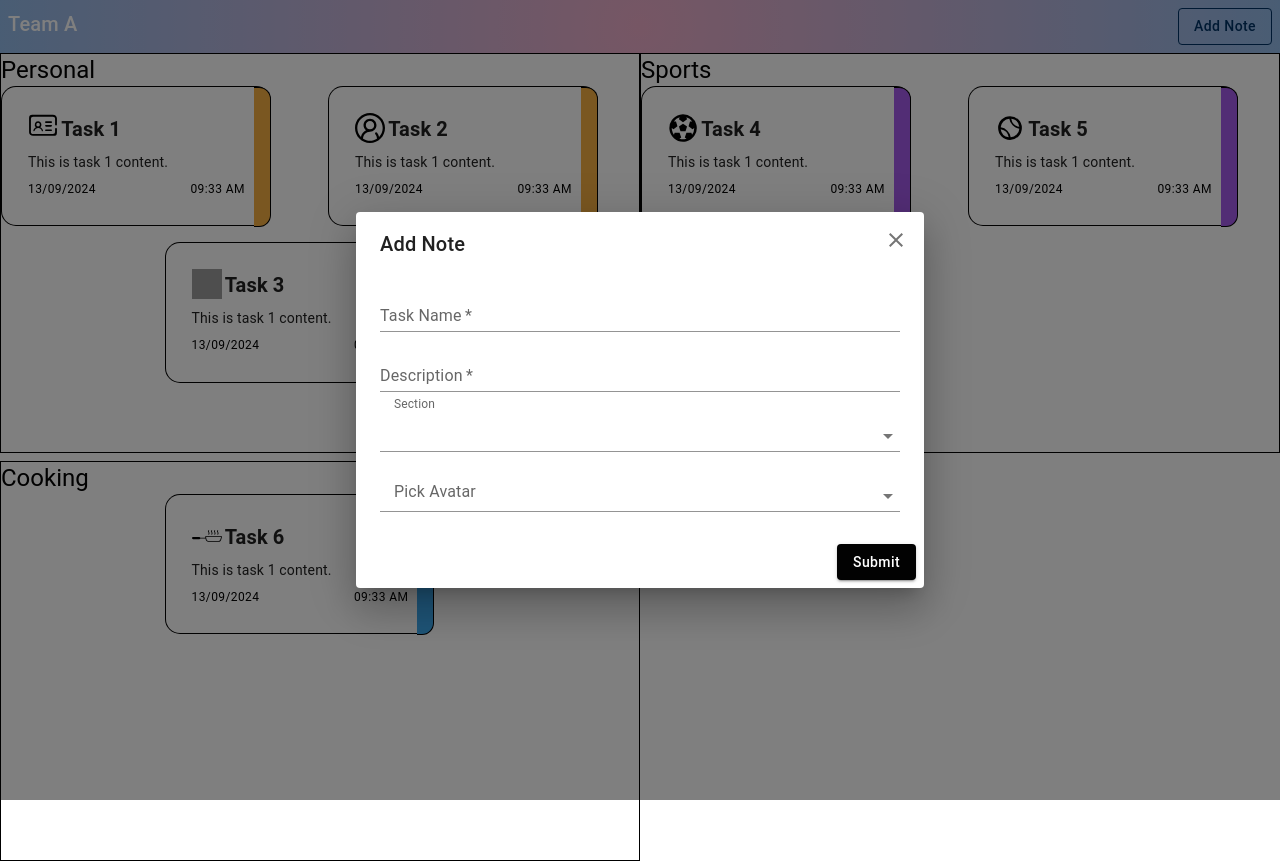
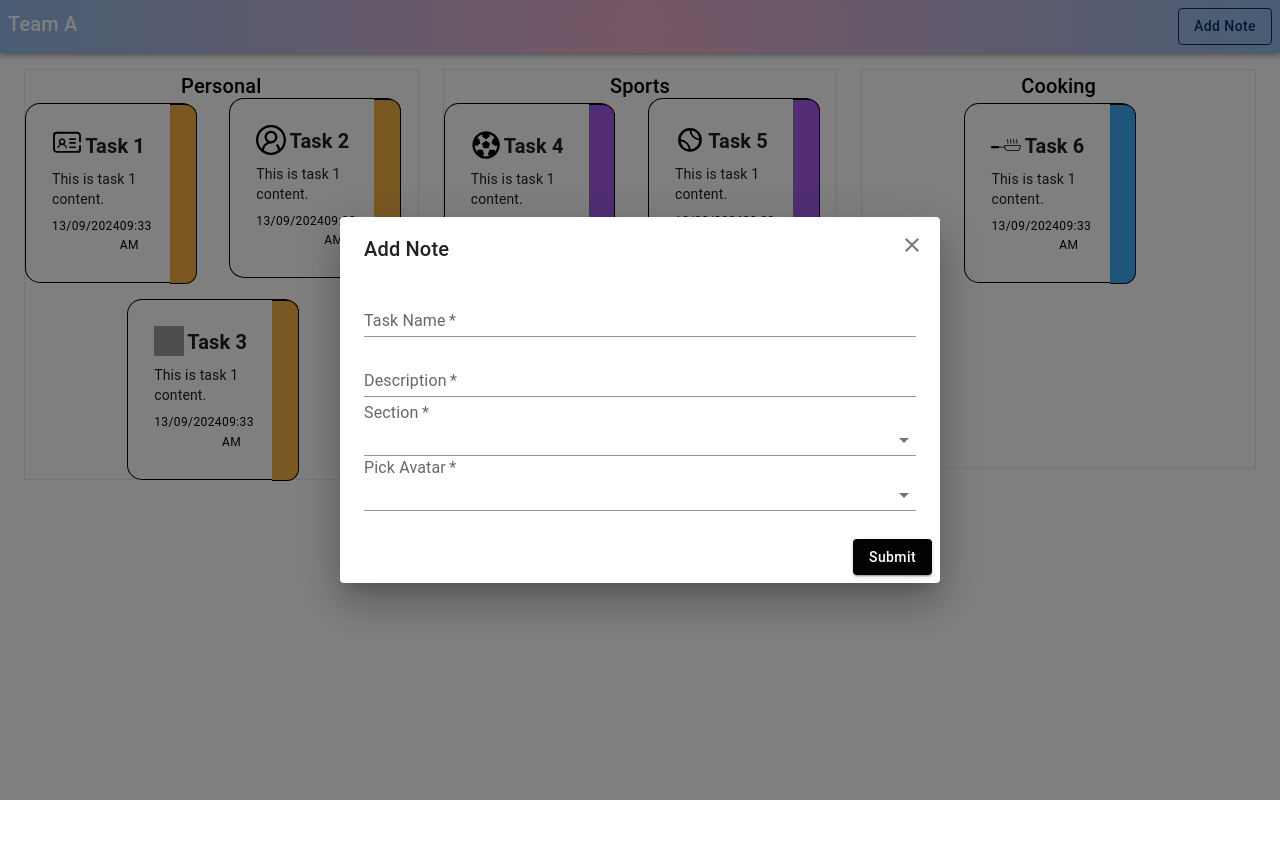
Before and after one commit to ajaykiran-reddy-by/sticky-notes, a React (Vite) app: page / in a window 1280 px wide. Both pictures are taken after a click on the button "Add Note". After the commit the page ends 800 px from the top, so only its background shows below. Built offline with nearby package versions, Linux system fonts and the light colour scheme; grey boxes are pictures that could not be loaded.

Commit message:
framer motion effects

```diff
--- a/src/App.tsx
+++ b/src/App.tsx
@@ -1,5 +1,5 @@
 import React, { useState } from "react";
-import { AppBar, Button, Grid2, Typography } from "@mui/material";
+import { AppBar, Box, Button, Grid2, Typography } from "@mui/material";
 import TodoCard from "./components/ConfigureTodo";
 import WorkspaceArea from "./components/WorkspaceArea";
 
@@ -54,9 +54,9 @@ function App() {
           </Grid2>
         </Grid2>
       </AppBar>
-      <Grid2 container width={"100%"} bgcolor={"#FFFFFF"} height={"100vh"}>
+      <Box mt={2} pl={3} pr={3}>
         <WorkspaceArea openDialog={openDialog} />
-      </Grid2>
+      </Box>
       <TodoCard open={openDialog} onClose={handleCloseDialog} />
     </React.Fragment>
   );
--- a/src/components/ColumnContainer.tsx
+++ b/src/components/ColumnContainer.tsx
@@ -2,6 +2,7 @@ import { Grid2, Typography } from "@mui/material";
 import TaskCard from "./TaskCard";
 import { useRef } from "react";
 import { Section } from "../types/type";
+import { motion } from "framer-motion";
 
 const ColumnContainer = (props: Section) => {
   const {
@@ -14,28 +15,44 @@ const ColumnContainer = (props: Section) => {
     sectionId,
     sectionName,
   } = props;
-  console.log(sectionColor, "[section color]");
+
   const containerRef = useRef<HTMLDivElement | null>(null);
 
   return (
-    <Grid2 size={6}>
+    <motion.div
+      whileInView={{ opacity: 1, y: 0 }}
+      initial={{ opacity: 0, y: -100 }}
+      transition={{ duration: 1, delay: 0.5 }}
+    >
+      <Grid2 size={12}>
         <Grid2
           container
           ref={containerRef}
           direction={"column"}
           width={"100%"}
           minHeight={"50vh"}
-        border={"1px solid black"}
+          border={"1px dotted lightgrey"}
           onDragOver={(e) => handleDragOver(e)}
           onDrop={(e: any) => handleDrop(e, sectionId)}
         >
           <Grid2>
-          <Typography variant="h5" align="left" color="primary">
+            <Typography variant="h6" align="center" color="primary">
               {sectionName}
             </Typography>
           </Grid2>
           <Grid2 container justifyContent={"center"} spacing={2}>
-          {cards.map((card) => (
+            {cards.map((card, index) => (
+              <Grid2 size={{ xs: 12, md: 6 }}>
+                <motion.div
+                  animate={{ y: [-10, 10] }}
+                  transition={{
+                    duration: (index % 2) + 1,
+                    ease: "easeOut",
+                    repeat: Infinity,
+                    repeatType: "reverse",
+                    x: { type: "spring", bounce: 20 },
+                  }}
+                >
                   <TaskCard
                     // containerRef={containerRef}
                     handleDragStart={handleDragStart}
@@ -44,10 +61,13 @@ const ColumnContainer = (props: Section) => {
                     color={sectionColor}
                     {...card}
                   />
+                </motion.div>
+              </Grid2>
             ))}
           </Grid2>
         </Grid2>
       </Grid2>
+    </motion.div>
   );
 };
 
--- a/src/components/ConfigureTodo.tsx
+++ b/src/components/ConfigureTodo.tsx
@@ -86,22 +86,20 @@ export default function TodoCard({ open, onClose }: TodoCardProps) {
     );
     targetSection?.cards.push(formValues);
     tempData[targetIndex] = targetSection;
-    console.log(tempData, "[final temp data]");
     localStorage.setItem("columnsData", JSON.stringify(tempData));
     onClose(); // Close the dialog
     setFormValues(initState);
   };
 
-  console.log("formvalues: ", formValues);
   return (
-    <div>
     <Dialog
       open={open}
       TransitionComponent={Transition}
       keepMounted
       onClose={onClose}
       aria-describedby="alert-dialog-slide-description"
-        maxWidth="md"
+      maxWidth="sm"
+      fullWidth
     >
       <DialogTitle>
         Add Note
@@ -127,6 +125,7 @@ export default function TodoCard({ open, onClose }: TodoCardProps) {
             type="text"
             fullWidth
             variant="standard"
+            placeholder="Enter task name"
           />
           <TextField
             onChange={handleChange}
@@ -139,16 +138,17 @@ export default function TodoCard({ open, onClose }: TodoCardProps) {
             type="text"
             fullWidth
             variant="standard"
+            placeholder="Enter task description"
           />
-            <FormControl fullWidth margin="dense">
-              <InputLabel id="section-label">Section</InputLabel>
+          <>
+            <InputLabel required>Section</InputLabel>
             <Select
               labelId="section-label"
               id="section"
               name="section"
               value={formValues.section}
               variant="standard"
-                required
+              fullWidth
             >
               {sections.map((section) => {
                 return (
@@ -156,15 +156,18 @@ export default function TodoCard({ open, onClose }: TodoCardProps) {
                     key={section.name}
                     value={section.sectionId}
                     onClick={() => handleSectionSelection(section)}
+                    // style={{ color: section.color, fontWeight: "bold" }}
                   >
                     {section.name}
                   </MenuItem>
                 );
               })}
             </Select>
-            </FormControl>
-            <FormControl fullWidth margin="dense">
-              <InputLabel id="Avatar-label">Pick Avatar</InputLabel>
+          </>
+          <>
+            <InputLabel required id="Avatar-label">
+              Pick Avatar
+            </InputLabel>
             <Select
               labelId="Avatar-label"
               id="pick-avatar"
@@ -187,7 +190,7 @@ export default function TodoCard({ open, onClose }: TodoCardProps) {
                 </MenuItem>
               ))}
             </Select>
-            </FormControl>
+          </>
         </>
       </DialogContent>
       <DialogActions>
@@ -196,6 +199,5 @@ export default function TodoCard({ open, onClose }: TodoCardProps) {
         </Button>
       </DialogActions>
     </Dialog>
-    </div>
   );
 }
--- a/src/components/TaskCard.tsx
+++ b/src/components/TaskCard.tsx
@@ -26,7 +26,6 @@ const TaskCard = ({
   const [isDragging, setIsDragging] = useState(false);
 
   return (
-    <Grid2 size={{ xs: 12, md: 6 }} sx={{ width: "100%", height: "100%" }}>
     <Card
       draggable
       onDragStart={(e: any) => handleDragStart(e, id)}
@@ -68,7 +67,7 @@ const TaskCard = ({
         </Typography>
         <div
           style={{
-              width: "100%",
+            width: "90%",
             display: "flex",
             justifyContent: "space-between",
           }}
@@ -90,7 +89,7 @@ const TaskCard = ({
           position: "absolute",
           top: 0,
           right: 0,
-            width: "16px",
+          width: "15%",
           height: "100%",
           backgroundColor: color,
           borderTopRightRadius: "12px",
@@ -101,7 +100,6 @@ const TaskCard = ({
         }}
       />
     </Card>
-    </Grid2>
   );
 };
 
--- a/src/components/WorkspaceArea.tsx
+++ b/src/components/WorkspaceArea.tsx
@@ -1,5 +1,5 @@
 import { Grid2 } from "@mui/material";
-import ColumnComponent from "./ColumnContainer";
+import ColumnContainer from "./ColumnContainer";
 import { useEffect, useState } from "react";
 import { initialColumnsData } from "../constants/constants";
 import { Section } from "../types/type";
@@ -118,9 +118,10 @@ const WorkspaceArea = ({ openDialog }: Props) => {
   console.log(columns, "columns");
 
   return (
-    <Grid2 container rowSpacing={1} width={"100vw"}>
+    <Grid2 container spacing={3}>
       {columns.map((column) => (
-        <ColumnComponent
+        <Grid2 size={{ xs: 12, md: 4 }}>
+          <ColumnContainer
             key={column.sectionId}
             sectionId={column.sectionId}
             sectionName={column.sectionName}
@@ -131,6 +132,7 @@ const WorkspaceArea = ({ openDialog }: Props) => {
             handleDragEnd={handleDragEnd}
             sectionColor={column.sectionColor}
           />
+        </Grid2>
       ))}
     </Grid2>
   );
```
Lines whose indentation alone changed are shown as unchanged.
